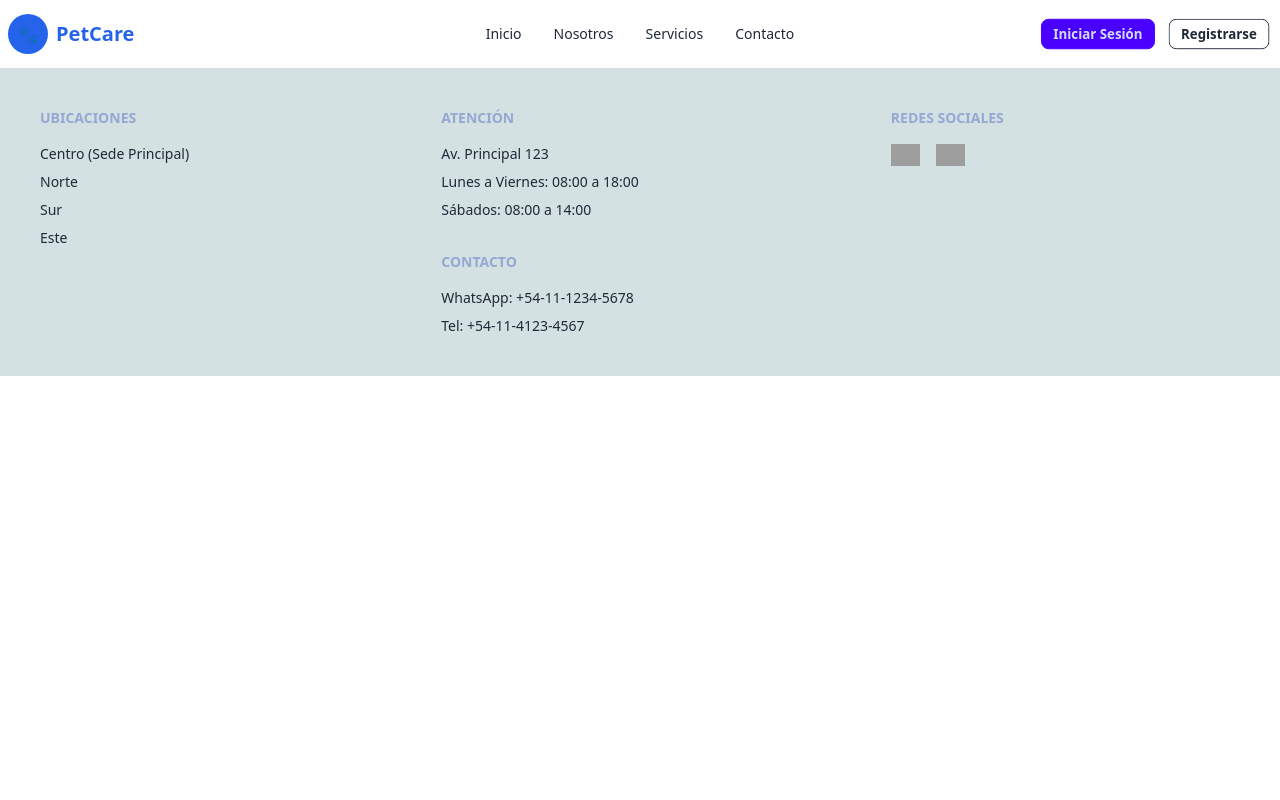
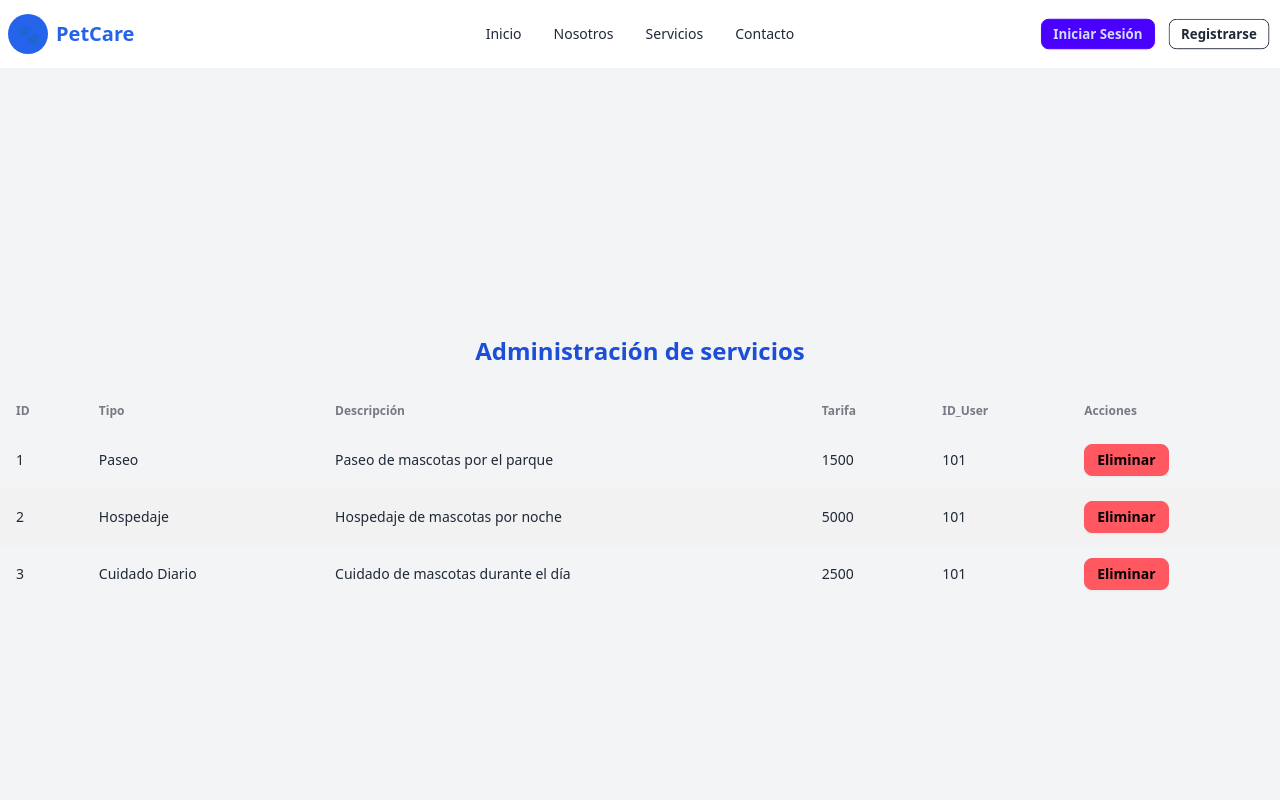
Before and after one commit to R-Mutt22/equipo5-petcare-frontend, a React (Vite) app: page /admin/services in a window 1280 px wide. Shown: the top 800 px of the page. Built offline with nearby package versions, Linux system fonts and the light colour scheme; grey boxes are pictures that could not be loaded.

Commit message:
feature-028: Pantalla listar servicios ofrecidos

```diff
--- a/src/App.jsx
+++ b/src/App.jsx
@@ -19,6 +19,7 @@ import { PetRegisterPage } from "./Views/PetRegisterPage";
 import { PetEditPage } from "./Views/PetEditPage";
 import { AdminPanel } from "./Views/AdminPanel";
 import { UserManagement } from "./Views/UserManagement";
+import { ServiceManagement } from "./Views/ServiceManagement";
 
 export const App = () => {
   return (
@@ -51,6 +52,7 @@ export const App = () => {
           <Route path="/admin/login" element={<AdminLoginPage />} />
           <Route path="/admin" element={<AdminPanel />} />
           <Route path="/admin/users" element={<UserManagement />} />
+          <Route path="/admin/services" element={<ServiceManagement />} />
 
           {/* Rutas privadas */}
           {/* Rutas protegidas para dueños */}
--- /dev/null
+++ b/src/Views/ServiceManagement.jsx
@@ -0,0 +1,92 @@
+import React, { useEffect, useState } from "react";
+import { LoadingSpinner } from "../Componentes/UI/LoadingSpinner";
+
+const mockServices = [
+  {
+    id_service: 1,
+    type: "Paseo",
+    description: "Paseo de mascotas por el parque",
+    rate: 1500,
+    id_user: 101,
+  },
+  {
+    id_service: 2,
+    type: "Hospedaje",
+    description: "Hospedaje de mascotas por noche",
+    rate: 5000,
+    id_user: 101,
+  },
+  {
+    id_service: 3,
+    type: "Cuidado Diario",
+    description: "Cuidado de mascotas durante el día",
+    rate: 2500,
+    id_user: 101,
+  },
+];
+
+export const ServiceManagement = () => {
+  const [services, setServices] = useState([]);
+  const [loading, setLoading] = useState(true);
+
+  useEffect(() => {
+    setTimeout(() => {
+      setServices(mockServices);
+      setLoading(false);
+    }, 1200);
+  }, []);
+
+  return (
+    <div className="flex flex-col items-center justify-center min-h-screen bg-gray-100">
+      <h1 className="text-2xl font-semibold text-blue-700 mb-6">
+        Administración de servicios
+      </h1>
+
+      {loading ? (
+        <div className="flex justify-center items-center">
+          <div className="text-gray-600">
+            <LoadingSpinner size="lg" />
+            <span>Cargando datos de servicios...</span>
+          </div>
+        </div>
+      ) : services.length === 0 ? (
+        <>
+          <EmptyState
+            title="No hay servicios"
+            description="Aún no hay servicios registrados"
+            icon="⚠️"
+          />
+        </>
+      ) : (
+        <>
+          <table className="table table-zebra w-full">
+            <thead>
+              <tr>
+                <th>ID</th>
+                <th>Tipo</th>
+                <th>Descripción</th>
+                <th>Tarifa</th>
+                <th>ID_User</th>
+                <th>Acciones</th>
+              </tr>
+            </thead>
+            <tbody>
+              {services.map((service) => (
+                <tr key={service.id_service}>
+                  <td>{service.id_service}</td>
+                  <td>{service.type}</td>
+                  <td>{service.description}</td>
+                  <td>{service.rate}</td>
+                  <td>{service.id_user}</td>
+                  <td>
+                    <button className="btn btn-sm btn-error">Eliminar</button>
+                  </td>
+                </tr>
+              ))}
+            </tbody>
+          </table>
+        </>
+      )}
+    </div>
+  );
+};
```
